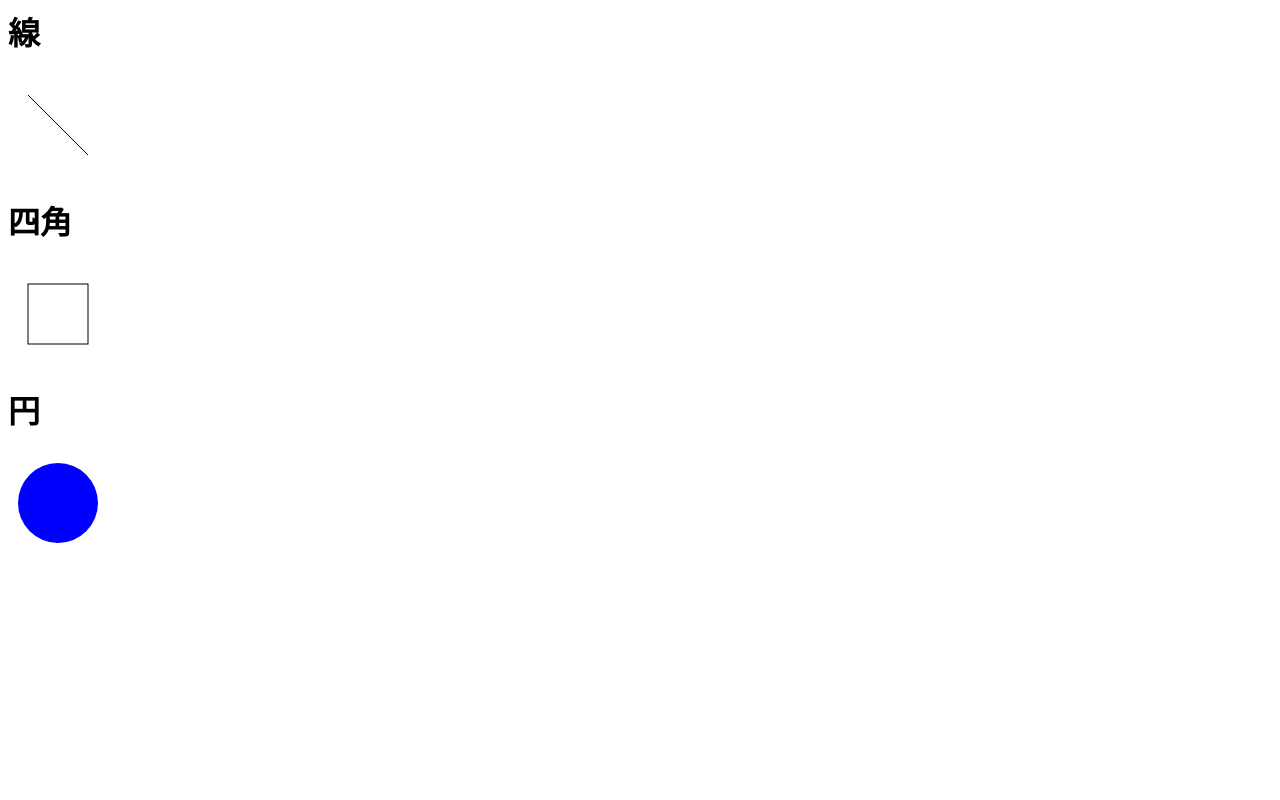
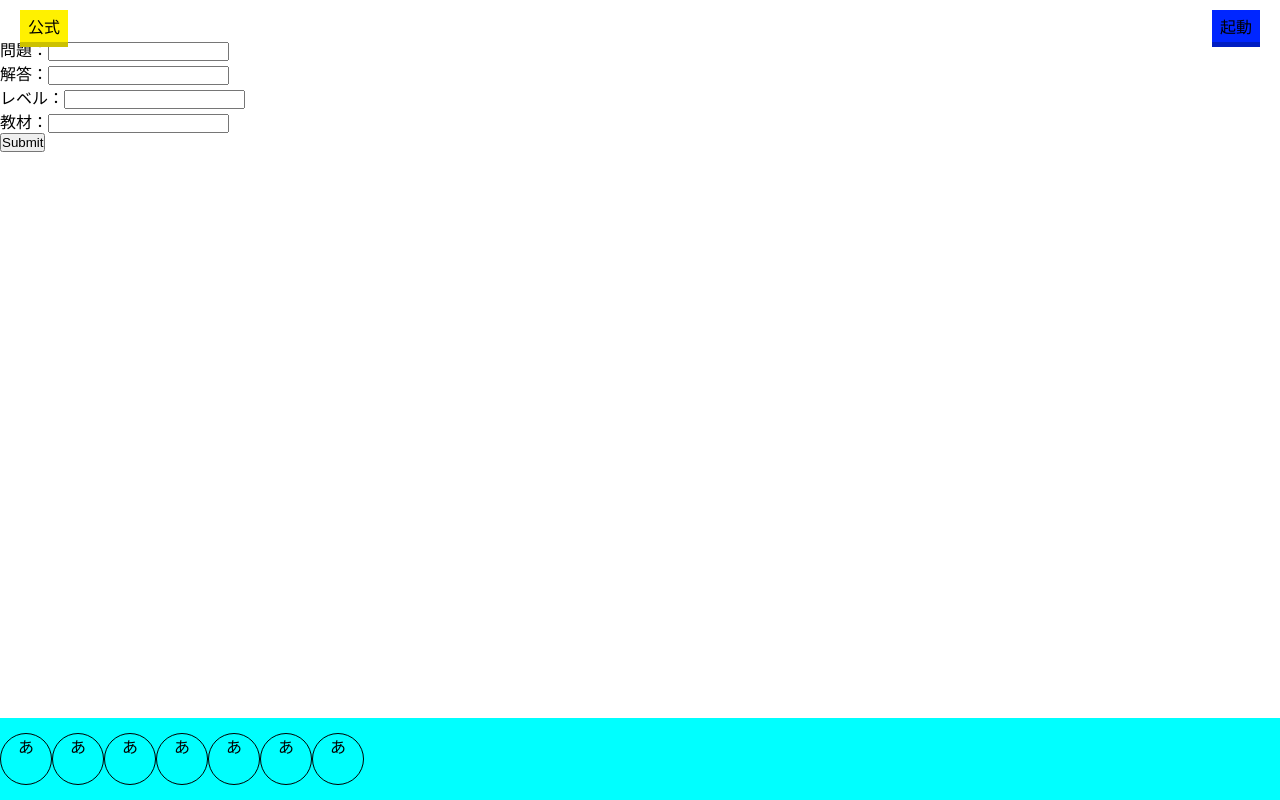
Before and after one commit to Zect3279/Study-App, a plain HTML site: page index.html in a window 1280 px wide. Drawn offline with Linux system fonts and the light colour scheme.

Commit message:
[Add]: 基礎の部分
ここから、改良を重ねていく

```diff
--- a/index.html
+++ b/index.html
@@ -1,44 +1,36 @@
-<html>
+<!DOCTYPE html>
+<html lang="ja">
   <head>
-    <meta charset="utf-8" />
+    <meta charset="UTF-8" />
+    <meta name="viewport" content="width=device-width, initial-scale=1">
+    <script src="script.js"></script>
+    <link rel="stylesheet" href="style.css">
+    <title>App</title>
   </head>
   <body>
-    <h1>線</h1>
-    <canvas id="line" width="100" height="100"></canvas>
-    <h1>四角</h1>
-    <canvas id="rectangle" width="100" height="100"></canvas>
-    <h1>円</h1>
-    <canvas id="circle" width="100" height="100"></canvas>
-    <script type="text/javascript">
-    //読み込み時に実行する
-    onload = function() {
-      /* 線を引く */
-      var line_canvas = document.getElementById("line");
-      var line_ctx = line_canvas.getContext("2d");
-      line_ctx.beginPath();
-      // 開始位置に移動する
-      line_ctx.moveTo(20, 20);
-      // 線を引く
-      line_ctx.lineTo(80, 80);
-      line_ctx.closePath();
-      line_ctx.stroke();
-      /* 四角を描く */
-      var rect_canvas = document.getElementById("rectangle");
-      var rect_ctx = rect_canvas.getContext("2d");
-      rect_ctx.beginPath();
-      // 四角を描く
-      rect_ctx.strokeRect(20, 20, 60, 60);
-      /* 色の付いた円を書く */
-      var cir_canvas = document.getElementById("circle");
-      var cir_ctx = cir_canvas.getContext("2d");
-      // 塗りつぶす色を指定する
-      cir_ctx.fillStyle = 'blue';
-      cir_ctx.beginPath();
-      // 円を描く位置を決める
-      cir_ctx.arc(50, 50, 40, 0, Math.PI * 2, false);
-      // 実際に円を書く
-      cir_ctx.fill();
-    }
-    </script>
+    <header>
+        <div class="book">公式</div>
+        <div class="execute">起動</div>
+    </header>
+    <div id="main">
+        <form id="send-message">
+          <p>問題：<input id="question" type="text" /></p>
+          <p>解答：<input id="answer" type="text" /></p>
+          <p>レベル：<input id="level" type="text" /></p>
+          <p>教材：<input id="text" type="text" /></p>
+          <button id="chat-btn" type="submit">Submit</button>
+        </form>
+        <ul id="messages"></ul>
+    </div>
+    <footer>
+        <!-- <p>ここに使用可能図形一覧を表示</p> -->
+        <div class="shape"><span>あ</span></div>
+        <div class="shape"><span>あ</span></div>
+        <div class="shape"><span>あ</span></div>
+        <div class="shape"><span>あ</span></div>
+        <div class="shape"><span>あ</span></div>
+        <div class="shape"><span>あ</span></div>
+        <div class="shape"><span>あ</span></div>
+    </footer>
   </body>
 </html>
--- /dev/null
+++ b/script.js
@@ -0,0 +1,53 @@
+// Your web app's Firebase configuration
+const firebaseConfig = {
+    // apiKey: "AIzaSyDnO__MK337j_rAqCxv8rTv2gC10NtvGQ0",
+    // authDomain: "chatapp-9fbb3.firebaseapp.com",
+    // projectId: "chatapp-9fbb3",
+    // storageBucket: "chatapp-9fbb3.appspot.com",
+    // messagingSenderId: "911276201672",
+    // appId: "1:911276201672:web:87604cb80decb51f11f7fd"
+};
+// Initialize Firebase
+firebase.initializeApp(firebaseConfig);
+const db = firebase.database();
+
+// const username = prompt("What's your name?");
+
+document.getElementById("send-message").addEventListener("submit", postChat);
+function postChat(e) {
+  e.preventDefault();
+  const timestamp = Date.now();
+  const question = document.getElementById("question");
+  const answer = document.getElementById("answer");
+  const level = document.getElementById("level");
+  const text = document.getElementById("text");
+  const Que = question.value;
+  const Ans = answer.value;
+  const Lev = level.value;
+  const Txt = text.value;
+  question.value = "";
+  answer.value = "";
+  level.value = "";
+  text.value = "";
+  db.ref("questions/" + timestamp).set({
+    qu: Que,
+    an: Ans,
+    le: Lev,
+    tx: Txt,
+  });
+}
+
+const fetchChat = db.ref("messages/");
+// fetchChat.on("child_added", function (snapshot) {
+//   const messages = snapshot.val();
+//   const msg = "<li>" + messages.usr + " : " + messages.msg + "</li>";
+//   document.getElementById("messages").innerHTML += msg;
+// });
+fetchChat.on("child_added", function (snapshot) {
+  const messages = snapshot.val();
+  const message = `<li class=${
+    username === messages.username ? "sent" : "receive"
+  }><span>${messages.usr}: </span>${messages.msg}</li>`;
+  // append the message on the page
+  document.getElementById("messages").innerHTML += message;
+});
--- /dev/null
+++ b/style.css
@@ -0,0 +1,87 @@
+* {
+    margin:0;
+    padding:0;
+}
+
+
+/* ヘッダーのデザイン */
+
+.book {
+  color: #000;
+  background-color: #fff100;
+  border-bottom: 5px solid #ccc100;
+  width: 2em;
+  padding: 0.25em 0.5em;
+  left: 20px;
+  top: 10px;
+  position:relative;
+  text-align: center;
+}
+
+.book:active {
+  margin-top: 3px;
+  color: #000;
+  background: #fff20a;
+  border-bottom: 2px solid #ccc100;
+  width: 2em;
+  padding: 0.25em 0.5em;
+  left: 20px;
+  top: 10px;
+  position:relative;
+  text-align: center;
+}
+.execute {
+  color: #000;
+  background-color: #0026ff;
+  border-bottom: 5px solid #001dc2;
+  width: 2em;
+  padding: 0.25em 0.5em;
+  right: 20px;
+  top: 10px;
+  position:absolute;
+  text-align: center;
+}
+
+.execute:active {
+  margin-top: 3px;
+  color: #000;
+  background: #1437ff;
+  border-bottom: 2px solid #0021dd;
+  width: 2em;
+  padding: 0.25em 0.5em;
+  right: 20px;
+  top: 10px;
+  position:absolute;
+  text-align: center;
+}
+
+
+/* メインのデザイン */
+
+
+
+
+
+/* フッターのデザイン */
+
+footer {
+    background-color: aqua;
+    position: absolute;/*←絶対位置*/
+    bottom: 0; /*下に固定*/
+    width: 100%;
+    text-align: center;
+    padding: 15px 0;
+    display: flex;
+}
+
+.shape {
+    width: 50px;
+    height: 50px;
+    display: inline-block;
+    border-radius: 50%;
+    border:1px solid black;
+}
+
+.shape span {
+  text-align: center;
+}
```
